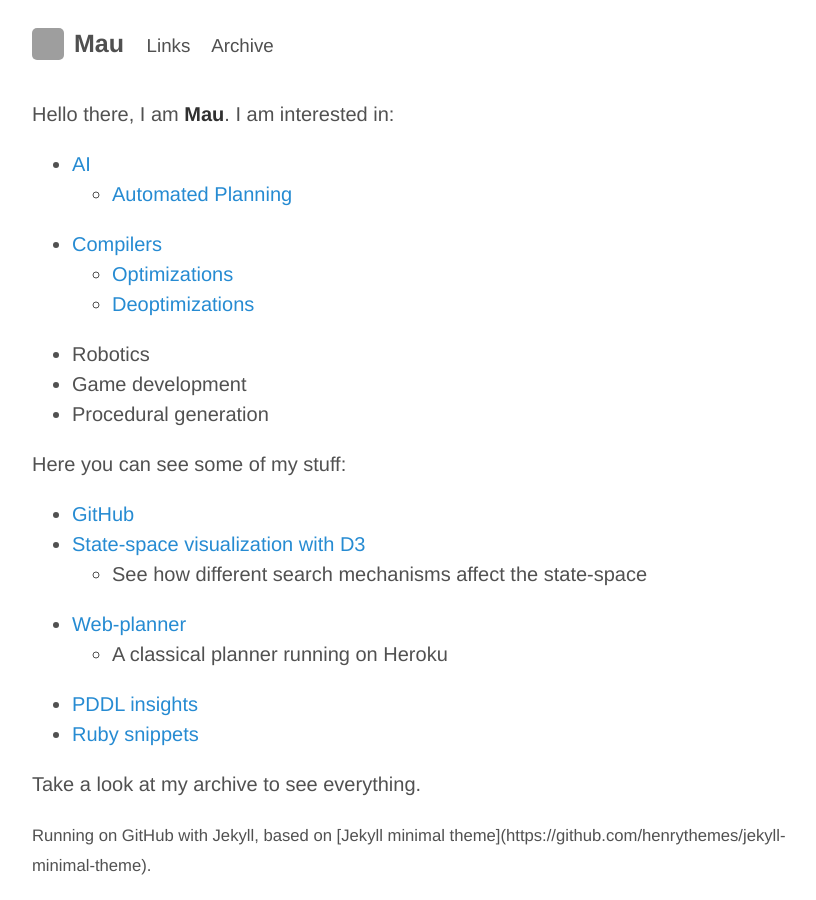
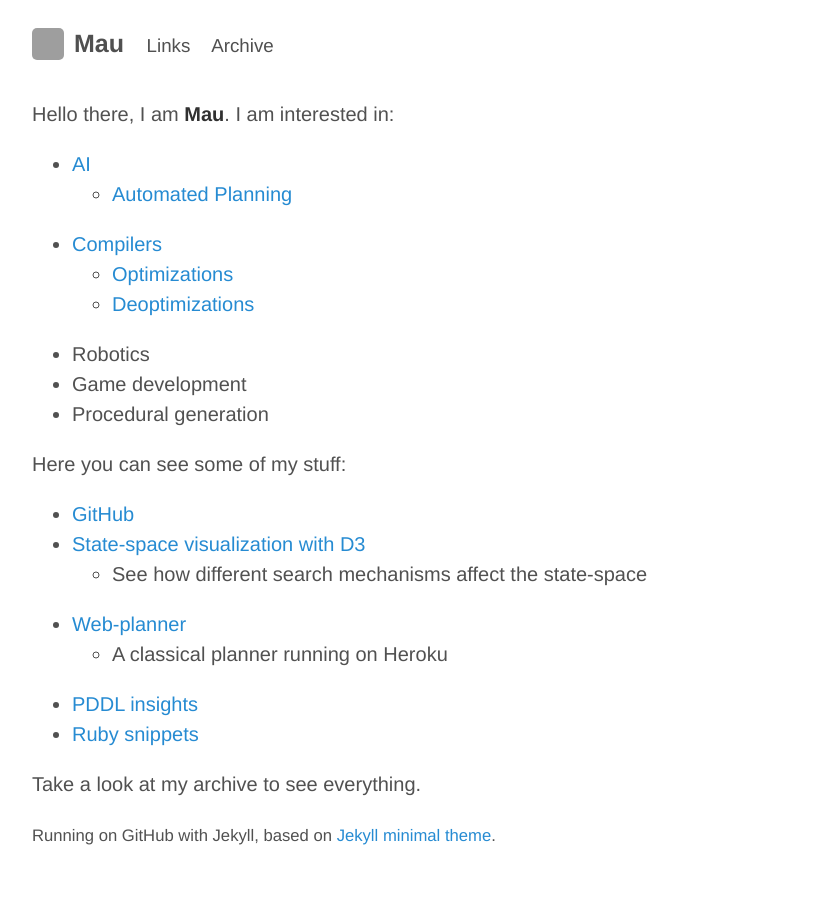
Before and after one commit to Maumagnaguagno/maumagnaguagno.github.io, a Jekyll site: the page built from index.md, in a window 1280 px wide. Shown: the whole page, without its empty margins (228-1044 px from the left). Built offline with Jekyll 4.4.1, drawn with Linux system fonts in a browser that asks for light colours; grey boxes are pictures that could not be loaded.

Commit message:
Fix footer link

```diff
--- a/_layouts/default.html
+++ b/_layouts/default.html
@@ -32,8 +32,7 @@ layout: compress
   {{ content }}
 </div>
 
-<p><small>Running on GitHub with Jekyll, based on [Jekyll minimal theme](https://github.com/henrythemes/jekyll-minimal-theme).</small></p>
-
+<p><small>Running on GitHub with Jekyll, based on <a href="https://github.com/henrythemes/jekyll-minimal-theme">Jekyll minimal theme</a>.<small></p>
 </div>
 </body>
 </html>
```
